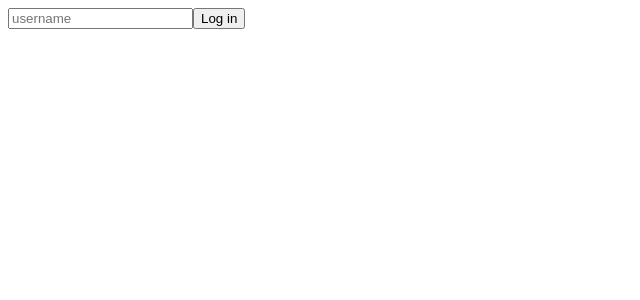
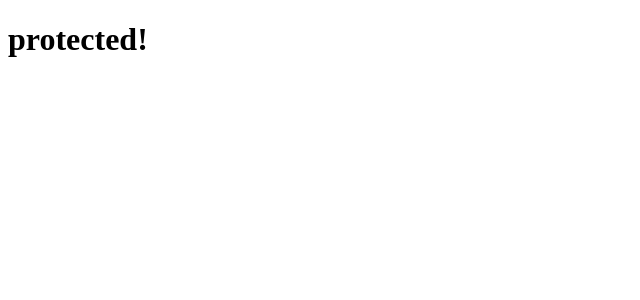
Before and after one commit to RspSang/react-masterclass, a React (Create React App) app: page / in a window 1280 px wide. Shown: the top 300 px of the page, without its empty margins (0-640 px from the left). Built offline with nearby package versions, Linux system fonts and the light colour scheme.

Commit message:
Study Typescript (Theme)

```diff
--- a/src/App.tsx
+++ b/src/App.tsx
@@ -1,30 +1,18 @@
-import React, { useState } from "react";
+import styled from "styled-components";
+
+const Container = styled.div`
+  background-color: ${(props) => props.theme.bgColor};
+  color: ${(props) => props.theme.textColor};
+`;
+const H1 = styled.h1`
+  color: ${(props) => props.theme.textColor};
+`;
 
 function App() {
-  const [value, setValue] = useState("");
-  const onChange = (event: React.FormEvent<HTMLInputElement>) => {
-    const {
-      currentTarget: { value },
-    } = event;
-    console.log(event);
-    setValue(value);
-  };
-  const onSubmit = (event: React.FormEvent<HTMLFormElement>) => {
-    event.preventDefault();
-    console.log("hello", value);
-  };
   return (
-    <div>
-      <form onSubmit={onSubmit}>
-        <input
-          value={value}
-          onChange={onChange}
-          type="text"
-          placeholder="username"
-        />
-        <button>Log in</button>
-      </form>
-    </div>
+    <Container>
+      <H1>protected!</H1>
+    </Container>
   );
 }
 
--- a/src/index.tsx
+++ b/src/index.tsx
@@ -1,10 +1,15 @@
+import { listenerCount } from "process";
 import React from "react";
 import ReactDOM from "react-dom";
+import { ThemeProvider } from "styled-components";
 import App from "./App";
+import { lightTheme } from "./theme";
 
 ReactDOM.render(
   <React.StrictMode>
-    <App />
+    <ThemeProvider theme={lightTheme}>
+      <App />
+    </ThemeProvider>
   </React.StrictMode>,
   document.getElementById("root")
 );
--- /dev/null
+++ b/src/theme.ts
@@ -0,0 +1,13 @@
+import { DefaultTheme } from "styled-components";
+
+export const lightTheme: DefaultTheme = {
+  bgColor: "white",
+  textColor: "black",
+  btnColor: "tomato",
+};
+
+export const darkTheme: DefaultTheme = {
+  bgColor: "black",
+  textColor: "white",
+  btnColor: "teal",
+};
```
Also changed, not shown: src/styled.d.ts (added, +9 -0 lines).
